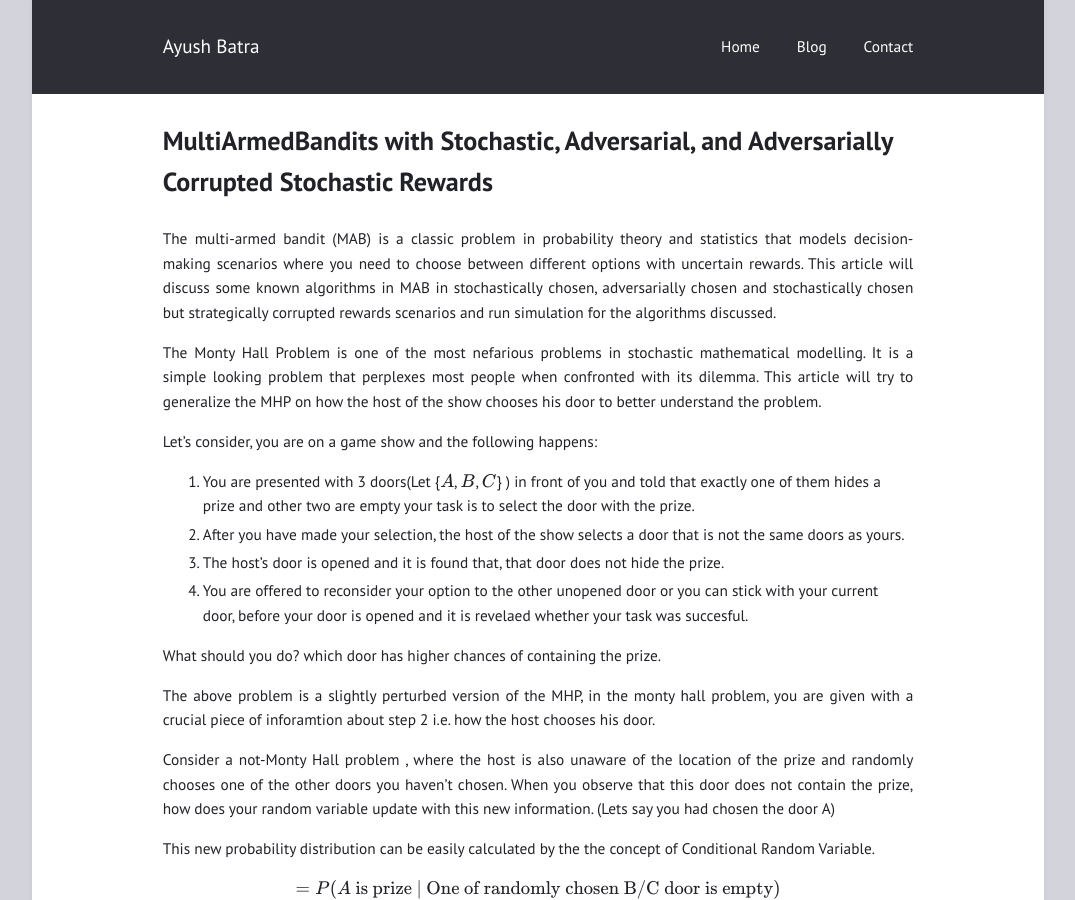
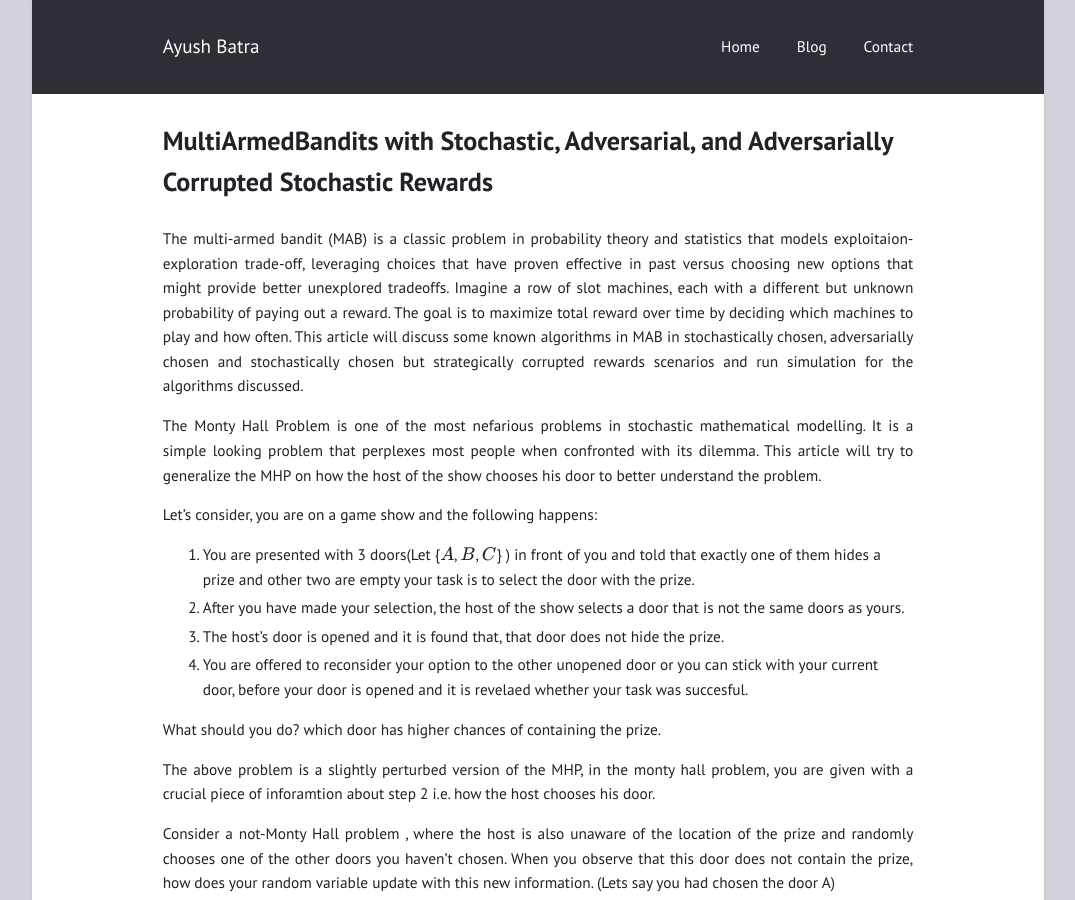
Before and after one commit to ayushbatra/ayushbatra.github.io, a Jekyll site: the page built from _posts/2023-01-03-multiarmedbandits.md, in a window 1280 px wide and 900 px high. Shown: the whole window, without its empty margins (102-1177 px from the left). Built offline with Jekyll 4.4.1, drawn with Linux system fonts in a browser that asks for light colours.

Commit message:
Update 2023-01-03-multiarmedbandits.md

```diff
--- a/_posts/2023-01-03-multiarmedbandits.md
+++ b/_posts/2023-01-03-multiarmedbandits.md
@@ -5,7 +5,7 @@ layout: page
 mathjax: true
 ---
 
-The multi-armed bandit (MAB) is a classic problem in probability theory and statistics that models decision-making scenarios where you need to choose between different options with uncertain rewards. This article will discuss some known algorithms in MAB in stochastically chosen, adversarially chosen and stochastically chosen but strategically corrupted rewards scenarios and run simulation for the algorithms discussed.
+The multi-armed bandit (MAB) is a classic problem in probability theory and statistics that models exploitaion-exploration trade-off, leveraging choices that have proven effective in past versus choosing new options that might provide better unexplored tradeoffs. Imagine a row of slot machines, each with a different but unknown probability of paying out a reward. The goal is to maximize total reward over time by deciding which machines to play and how often. This article will discuss some known algorithms in MAB in stochastically chosen, adversarially chosen and stochastically chosen but strategically corrupted rewards scenarios and run simulation for the algorithms discussed.
 
 
 
```
